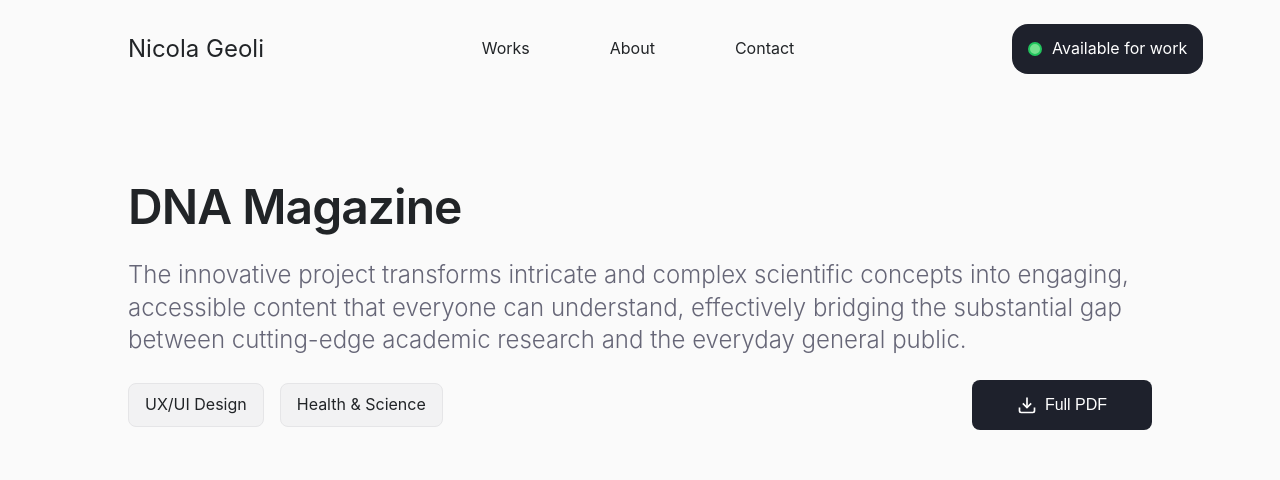
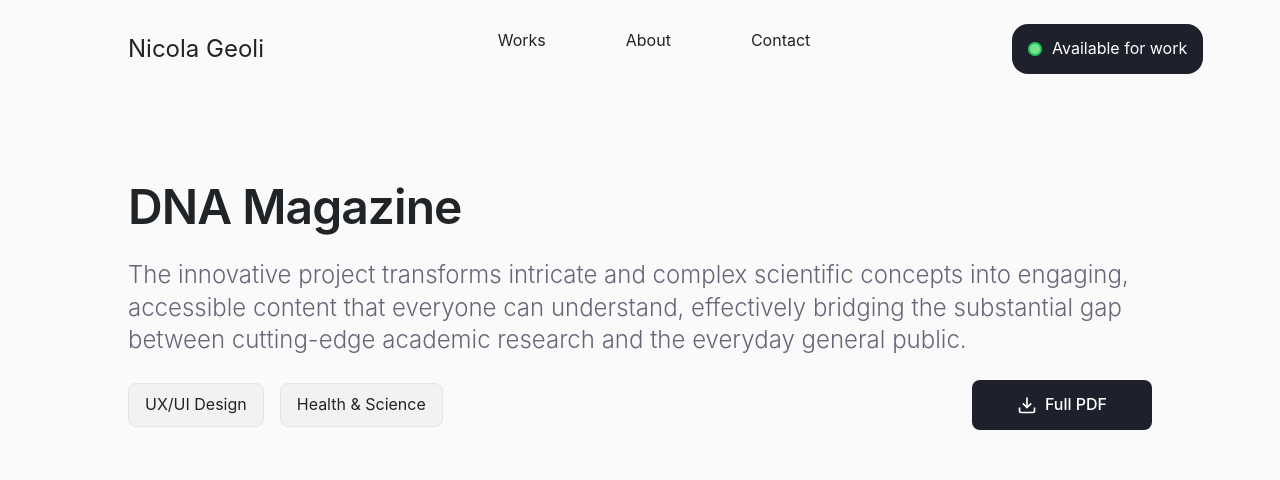
Before and after one commit to NicGeo18/Portolio-Website-V2, a plain HTML site: page project_page1_dna.html in a window 1280 px wide. Shown: the top 480 px of the page. Drawn offline with nearby package versions, Linux system fonts and the light colour scheme.

Commit message:
Added Bootstrap + Favicon

```diff
--- a/_variables.scss
+++ b/_variables.scss
@@ -6,7 +6,7 @@ $bg-alt:        #f2f2f3;
 $bg-card:       #ffffff;
 $bg-dark:       #1e212c;
 
-    /* --- 2. TESTI (Typography) --- */
+/* --- 2. TESTI (Typography) --- */
 $text-primary:     #212427;
 $text-secondary:   #B0B0B0;
 $text-subtitle: #667;
--- a/about.html
+++ b/about.html
@@ -3,6 +3,8 @@
 <head>
     <meta charset="UTF-8">
     <meta name="viewport" content="width=device-width, initial-scale=1.0">
+    <link rel="icon" type="image/png" href="images/Favicon (svg).svg">
+    <link rel="stylesheet" href="https://cdn.jsdelivr.net/npm/bootstrap@5.3.8/dist/css/bootstrap.min.css" integrity="sha384-sRIl4kxILFvY47J16cr9ZwB07vP4J8+LH7qKQnuqkuIAvNWLzeN8tE5YBujZqJLB" crossorigin="anonymous">
     <link rel="stylesheet" href="style.css">
     <title>About - Nicola Geoli</title>
 </head>
--- a/project_page1_dna.html
+++ b/project_page1_dna.html
@@ -3,11 +3,14 @@
 <head>
     <meta charset="UTF-8">
     <meta name="viewport" content="width=device-width, initial-scale=1.0">
+    <link rel="icon" type="image/png" href="images/Favicon (svg).svg">
+    <link rel="stylesheet" href="https://cdn.jsdelivr.net/npm/bootstrap@5.3.8/dist/css/bootstrap.min.css" integrity="sha384-sRIl4kxILFvY47J16cr9ZwB07vP4J8+LH7qKQnuqkuIAvNWLzeN8tE5YBujZqJLB" crossorigin="anonymous">
     <link rel="stylesheet" href="style.css">
     <title>DNA Magazine - Nicola Geoli</title>
 </head>
 
 <!-- Navbar -->
+<body>
 <nav class="navbar">
     <a href="index.html" class="logo">Nicola Geoli</a>
 
```
Also changed, not shown: contact.html (+3 -1 lines), index.html (+2 -0 lines), project_page2_ecodream.html (+2 -0 lines), Images/Favicon (svg).svg (added), 2 other files.
